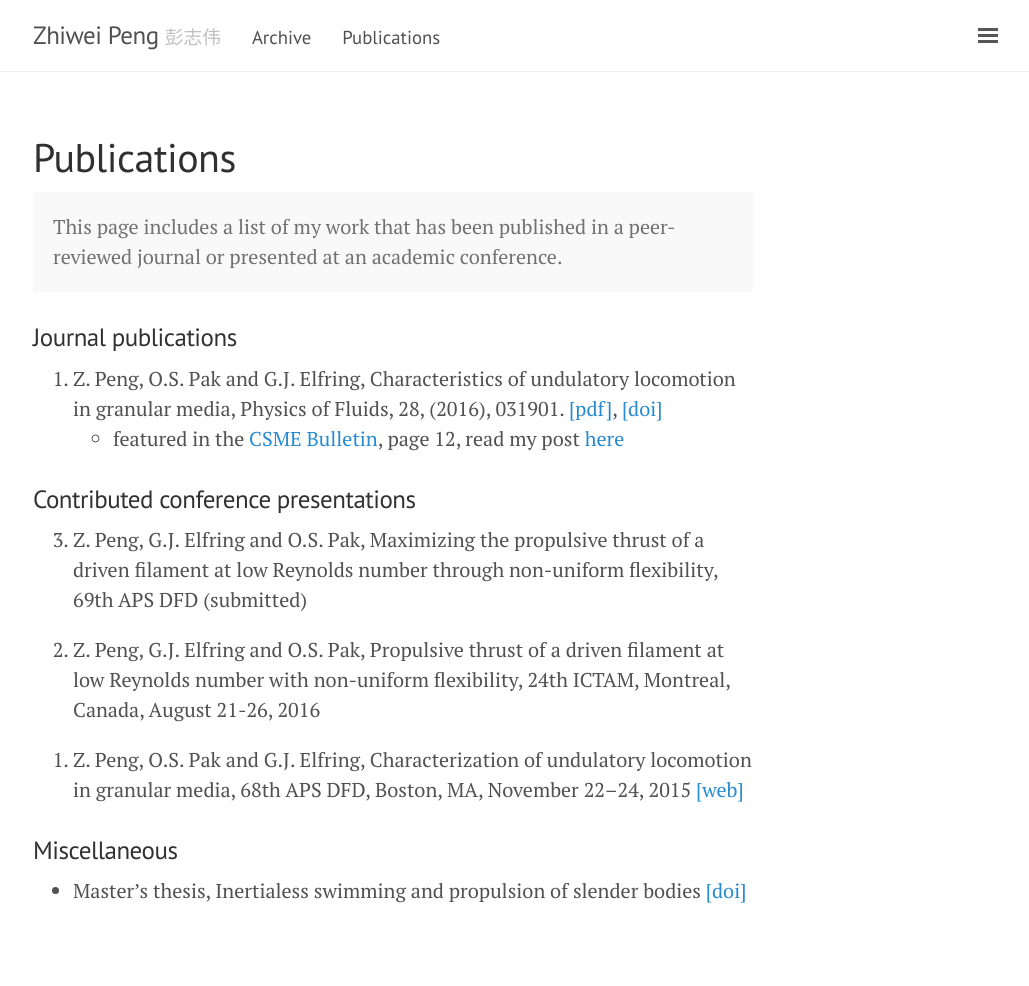
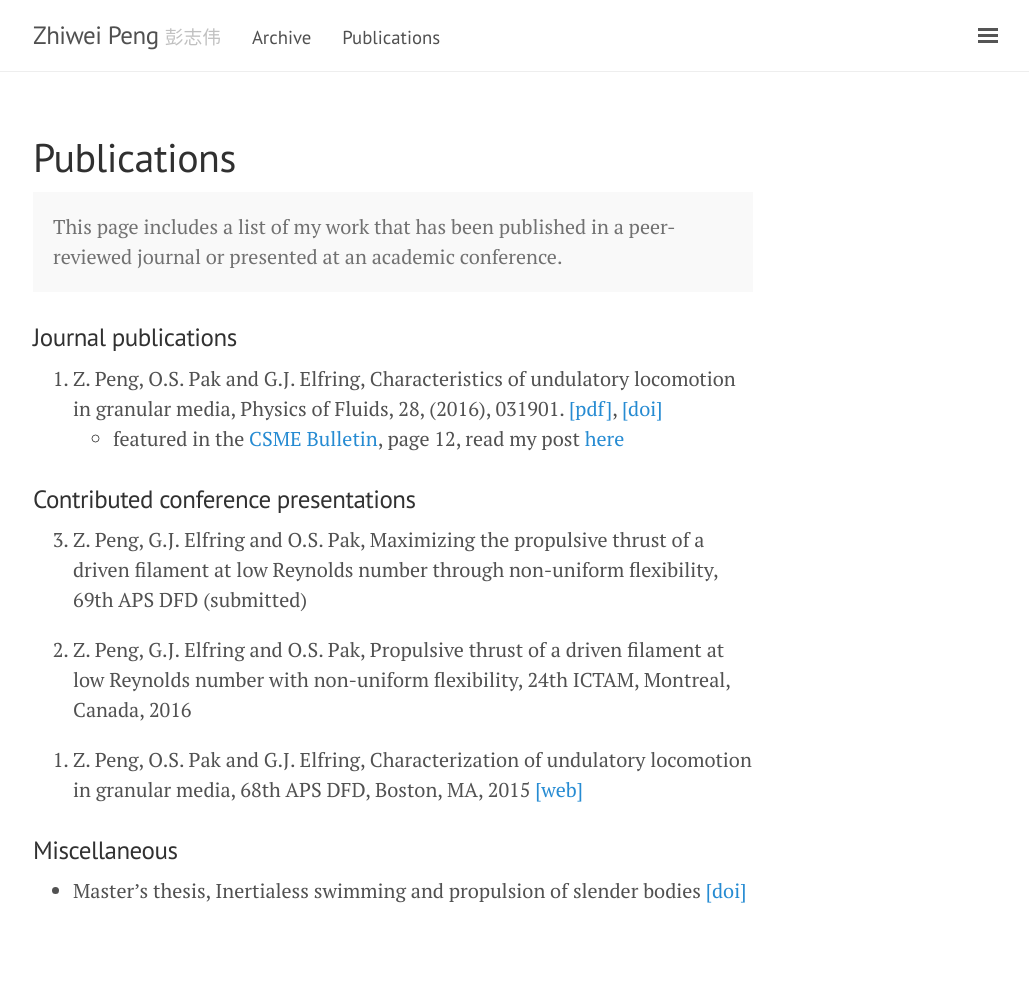
Before and after one commit to zpeng2/zpeng2.github.io, a Jekyll site: the page built from publications.md, in a window 1280 px wide. Shown: the whole page, without its empty margins (247-1276 px from the left). Built offline with Jekyll 4.4.1, drawn with Linux system fonts in a browser that asks for light colours.

Commit message:
update pub

```diff
--- a/publications.md
+++ b/publications.md
@@ -20,9 +20,9 @@
 
 0. Z. Peng, G.J. Elfring and O.S. Pak, Maximizing the propulsive thrust of a driven filament at low Reynolds number through non-uniform flexibility, 69th APS DFD (submitted)
 
-0. Z. Peng, G.J. Elfring and O.S. Pak, Propulsive thrust of a driven filament at low Reynolds number with non-uniform flexibility, 24th ICTAM, Montreal, Canada, August 21-26, 2016
+0. Z. Peng, G.J. Elfring and O.S. Pak, Propulsive thrust of a driven filament at low Reynolds number with non-uniform flexibility, 24th ICTAM, Montreal, Canada, 2016
 
-0. Z. Peng, O.S. Pak and G.J. Elfring, Characterization of undulatory locomotion in granular media, 68th APS DFD, Boston, MA, November 22–24, 2015 [[web]](http://meetings.aps.org/link/BAPS.2015.DFD.L26.4)
+0. Z. Peng, O.S. Pak and G.J. Elfring, Characterization of undulatory locomotion in granular media, 68th APS DFD, Boston, MA, 2015 [[web]](http://meetings.aps.org/link/BAPS.2015.DFD.L26.4)
 {: reversed="reversed"}
 
 
```
